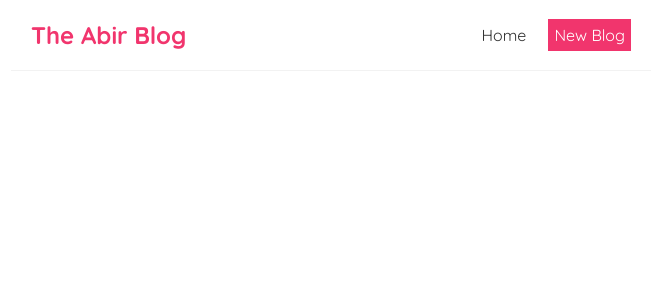
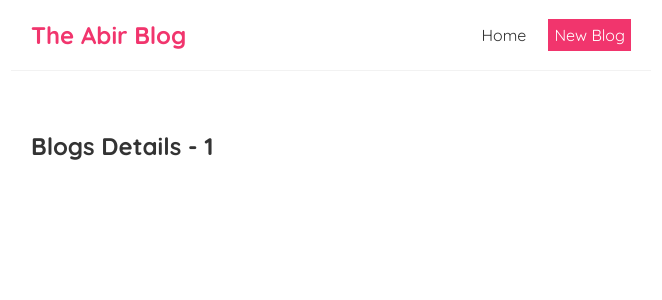
Before and after one commit to Abirsonet563/Full-React-Tutorial, a React (Create React App) app in the folder abir-blog/: page /blogs/1 in a window 1280 px wide. Shown: the top 300 px of the page, without its empty margins (309-971 px from the left). Built offline with nearby package versions, Linux system fonts and the light colour scheme.

Commit message:
Route Parameters

```diff
--- a/abir-blog/src/App.js
+++ b/abir-blog/src/App.js
@@ -4,6 +4,7 @@
 import Home from './home';
 import {BrowserRouter as Router, Route, Switch} from 'react-router-dom';
 import Create from './Create';
+import BlogDetails from './BlogsDetails';
 
 function App() {
   return (
@@ -18,6 +19,9 @@
                 <Route path="/create">
                  <Create/>
                 </Route>
+                <Route path="/blogs/:id">
+                 <BlogDetails/>
+                </Route>
               </Switch>
           </div>
         </div>
--- /dev/null
+++ b/abir-blog/src/BlogsDetails.js
@@ -0,0 +1,13 @@
+import { useParams } from "react-router-dom/cjs/react-router-dom.min";
+
+const BlogDetails = () => {
+
+    const {id} = useParams()
+    return(
+     <div className="blog-details">
+       <h2>Blogs Details - {id}</h2>
+     </div>
+    );
+}
+
+export default BlogDetails;
--- a/abir-blog/src/blogList.js
+++ b/abir-blog/src/blogList.js
@@ -1,3 +1,5 @@
+import { Link } from "react-router-dom/cjs/react-router-dom.min";
+
 const BlogList = ({blogs, title}) => {
 
     // const blogs = props.blogs;
@@ -7,8 +9,11 @@
             <h2>{title}</h2>
           {blogs.map((blog) => (
     <div className='blog-preview' key={blog.id}>
-    <h2>{blog.title}</h2>
-    <p>Written by {blog.author}</p>
+        <Link to={`/blogs/${blog.id}`}>
+        <h2>{blog.title}</h2>
+        <p>Written by {blog.author}</p>
+        </Link>
+
 
     </div>
    ))}
--- a/abir-blog/src/home.js
+++ b/abir-blog/src/home.js
@@ -1,4 +1,3 @@
-import {useEffect, useState} from "react";
 import BlogList from "./BlogList";
 import useFetch from "./useFetch";
 
--- a/abir-blog/src/index.css
+++ b/abir-blog/src/index.css
@@ -48,3 +48,6 @@
   color: #f1356d;
   margin-bottom: 8px;
 }
+.blog-preview a{
+  text-decoration: none;
+}
```
